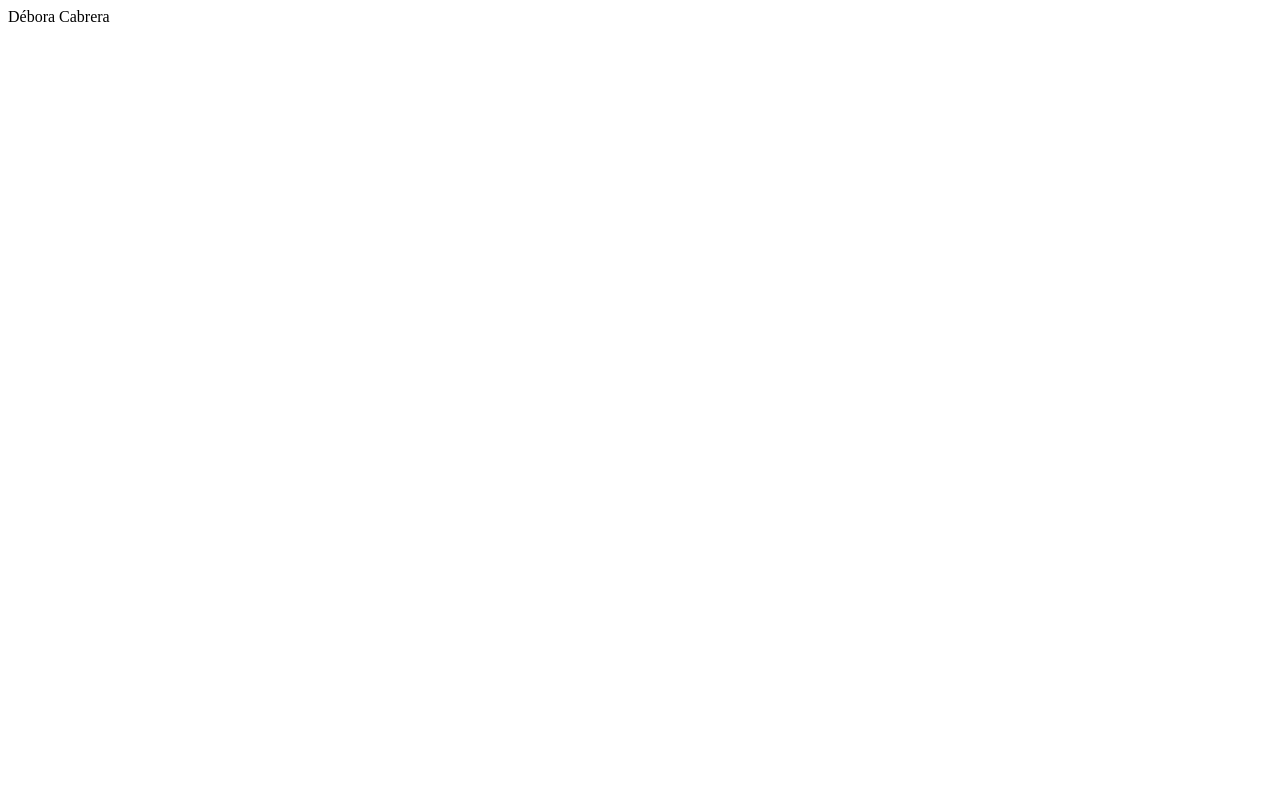
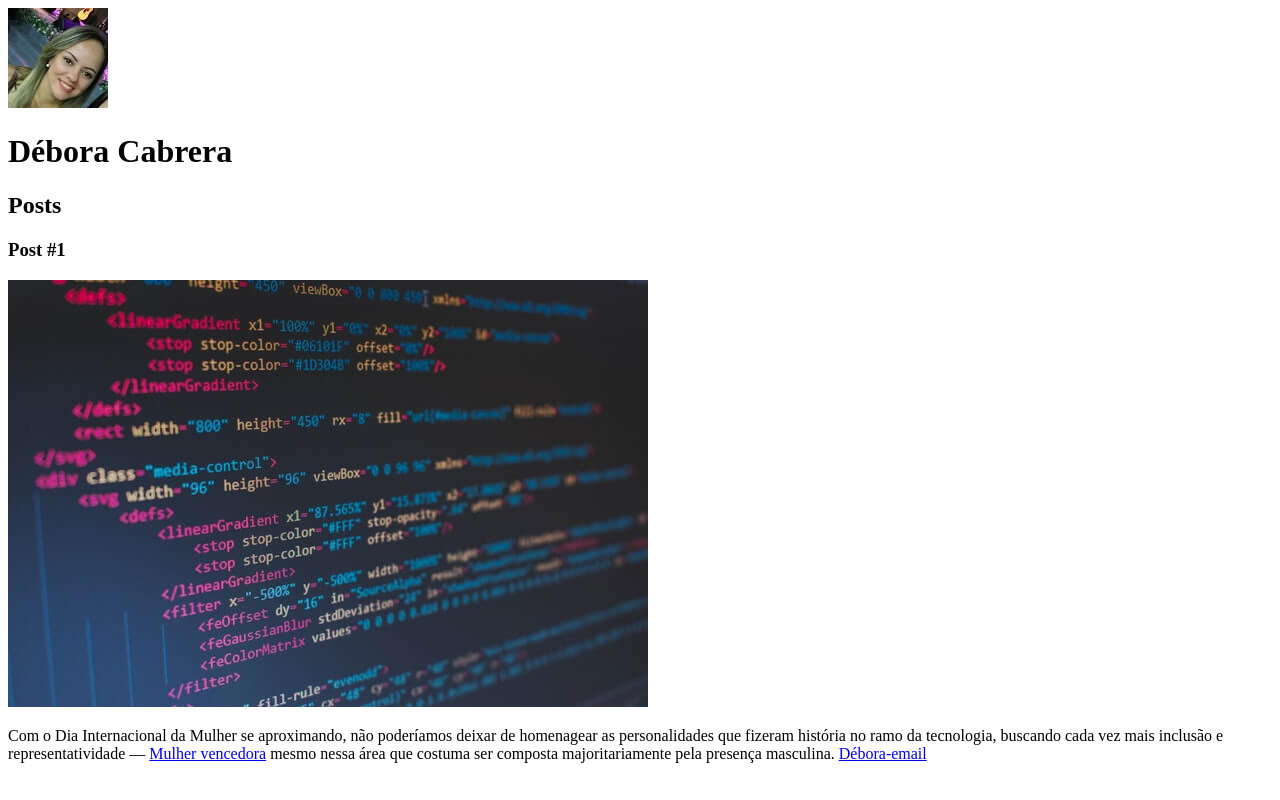
Before and after one commit to Deby2021/Projetos-HTML, a plain HTML site: page CURSO-DIO/index.html in a window 1280 px wide. Drawn offline with Linux system fonts and the light colour scheme.

Commit message:
Atualizando e inserindo imagens

```diff
--- a/CURSO-DIO/index.html
+++ b/CURSO-DIO/index.html
@@ -7,7 +7,32 @@
 </head>
 
 <body>
-    Débora Cabrera
+    <header>
+        <img src="debora.jpg" alt="Ilustração do rosto da Débora Cabrera">
+        <h1>Débora Cabrera</h1>
+        <header>
+            <section>
+                <header>
+                    <h2>Posts</h2>
+                </header>
+                <article>
+                    <header>
+                        <h3>Post #1</h3>
+                        <img src="florian.jpg" alt="Editor de texto contendo código HTML">
+                    </header>
+                    <p>
+                        Com o Dia Internacional da Mulher se aproximando, não poderíamos deixar
+                        de homenagear as personalidades que fizeram história no ramo da tecnologia,
+                        buscando cada vez mais inclusão e representatividade — <a
+                            href="https://www.linkedin.com/in/d%C3%A9bora-cristina-cabrera-3753b8211/"
+                            target="_blank">Mulher vencedora</a>
+                        mesmo nessa área que costuma ser composta majoritariamente pela presença masculina.
+                        <a href="mailto:dcc.cabrera1986@gmail.com"> Débora-email</a>
+
+                    </p>
+                </article>
+            </section>
+            <footer></footer>
 </body>
 
 </html>
```
Also changed, not shown: CURSO-DIO/debora.jpg (added), CURSO-DIO/florian.jpg (added), CURSO-DIO/roonz.jpg (added).
